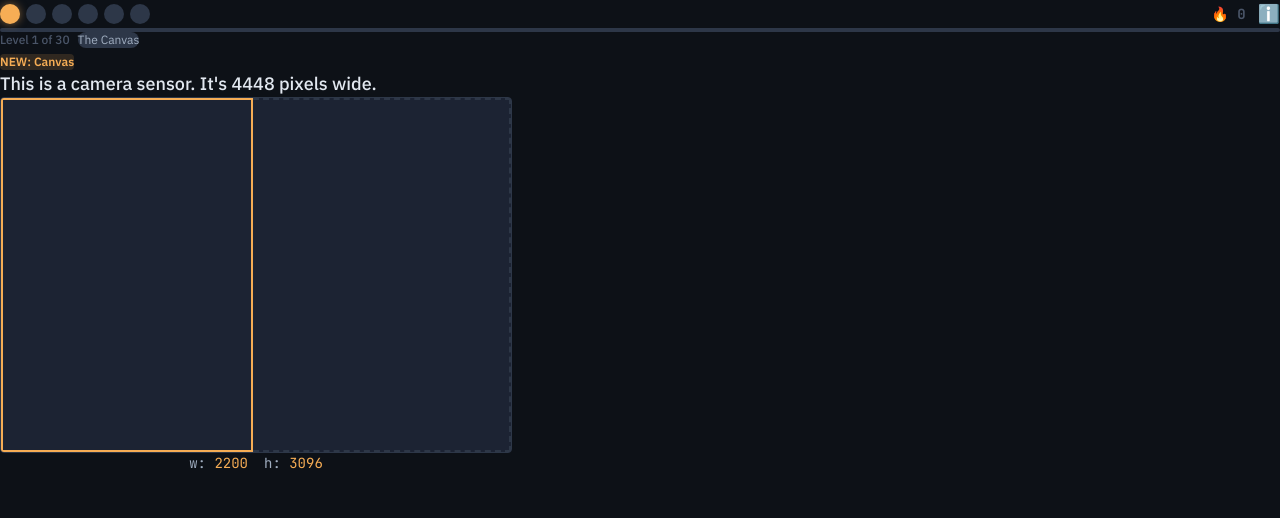
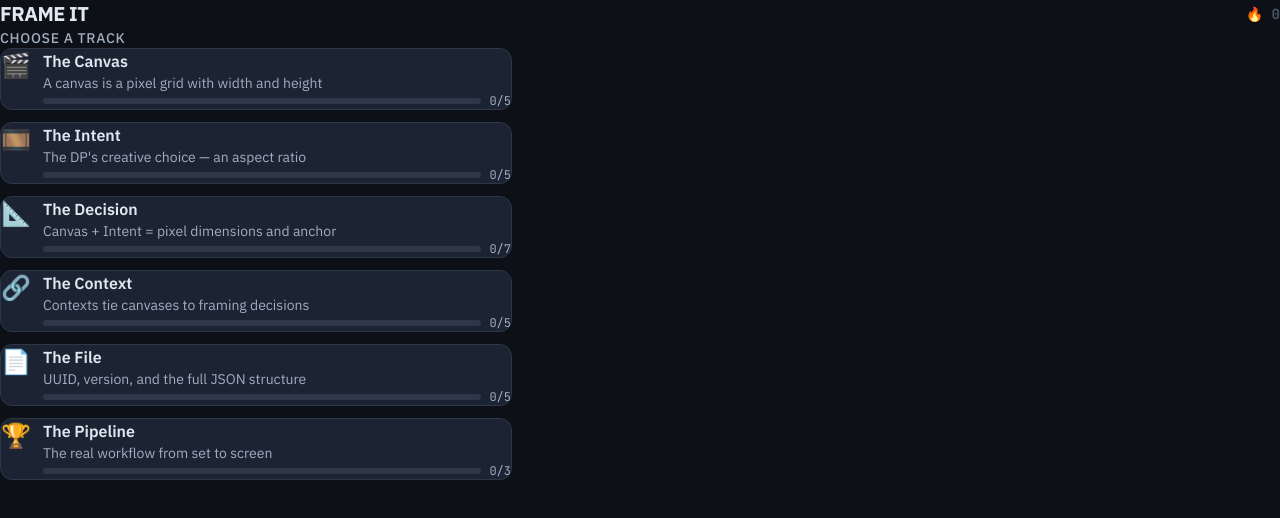
Before and after one commit to andyjohnsononline-cmyk/ascfdlgame, a React (Vite) app: page / in a window 1280 px wide. Shown: the top 518 px of the page. Built offline with nearby package versions, Linux system fonts and the light colour scheme.

Commit message:
Add zone management functions and descriptions to levels.js; update App component for zone navigation and progress tracking

```diff
--- a/src/App.jsx
+++ b/src/App.jsx
@@ -1,13 +1,26 @@
 import { useState, useEffect, useCallback, useRef } from 'react';
-import { LEVELS, ZONE_NAMES, ZONE_REWARDS, ZONE_LEVEL_RANGES, getZoneForLevel, isLastLevelInZone } from './levels.js';
+import {
+  LEVELS,
+  ZONE_NAMES,
+  ZONE_REWARDS,
+  ZONE_LEVEL_RANGES,
+  getZoneForLevel,
+  isLastLevelInZone,
+  getZoneLevelCount,
+  getZoneCompletedCount,
+  getFirstIncompleteLevelInZone,
+  getLevelIndexInZone,
+} from './levels.js';
 import FrameLevel from './components/FrameLevel.jsx';
 import FixLevel from './components/FixLevel.jsx';
 import PickLevel from './components/PickLevel.jsx';
 import ZoneComplete from './components/ZoneComplete.jsx';
 import GameComplete from './components/GameComplete.jsx';
 import AboutOverlay from './components/AboutOverlay.jsx';
+import ZoneHub from './components/ZoneHub.jsx';
 
 export default function App() {
+  const [currentView, setCurrentView] = useState('hub');
   const [currentLevel, setCurrentLevel] = useState(1);
   const [streak, setStreak] = useState(0);
   const [completedLevels, setCompletedLevels] = useState(new Set());
@@ -17,6 +30,7 @@ export default function App() {
   const [showGameComplete, setShowGameComplete] = useState(false);
   const [showAbout, setShowAbout] = useState(false);
   const [streakBump, setStreakBump] = useState(false);
+  const [showHintText, setShowHintText] = useState(false);
   const hintTimerRef = useRef(null);
   const levelStartRef = useRef(Date.now());
 
@@ -27,6 +41,7 @@ export default function App() {
   useEffect(() => {
     setShowReveal(false);
     setHintVisible(false);
+    setShowHintText(false);
     levelStartRef.current = Date.now();
 
     if (hintTimerRef.current) clearTimeout(hintTimerRef.current);
@@ -70,32 +85,50 @@ export default function App() {
 
   const handleZoneContinue = useCallback(() => {
     setShowZoneComplete(null);
-    const nextId = currentLevel + 1;
-    if (nextId <= totalLevels) {
-      setCurrentLevel(nextId);
-    }
-  }, [currentLevel, totalLevels]);
+    setCurrentView('hub');
+  }, []);
 
   const handleRestart = useCallback(() => {
-    setCurrentLevel(1);
-    setStreak(0);
-    setCompletedLevels(new Set());
-    setShowReveal(false);
     setShowGameComplete(false);
-    setShowZoneComplete(null);
+    setCurrentView('hub');
   }, []);
 
-  const goToZone = useCallback((zi) => {
-    const [start] = ZONE_LEVEL_RANGES[zi];
-    setCurrentLevel(start);
+  const goToHub = useCallback(() => {
+    setCurrentView('hub');
     setShowReveal(false);
   }, []);
 
-  const [showHintText, setShowHintText] = useState(false);
+  const enterZone = useCallback(
+    (zi) => {
+      const levelId = getFirstIncompleteLevelInZone(zi, completedLevels);
+      setCurrentLevel(levelId);
+      setCurrentView('playing');
+      setShowReveal(false);
+    },
+    [completedLevels]
+  );
+
+  if (currentView === 'hub') {
+    return (
+      <>
+        <ZoneHub
+          completedLevels={completedLevels}
+          onEnterZone={enterZone}
+          streak={streak}
+        />
+        {showAbout && (
+          <AboutOverlay onClose={() => setShowAbout(false)} />
+        )}
+      </>
+    );
+  }
 
   if (!level) return null;
 
-  const progressPct = ((currentLevel - 1) / totalLevels) * 100;
+  const zoneLevelCount = getZoneLevelCount(zoneIndex);
+  const zoneLevelIndex = getLevelIndexInZone(currentLevel);
+  const zoneCompleted = getZoneCompletedCount(zoneIndex, completedLevels);
+  const zoneProgressPct = (zoneCompleted / zoneLevelCount) * 100;
 
   return (
     <div
@@ -104,37 +137,23 @@ export default function App() {
     >
       {/* Top bar */}
       <header className="px-4 pt-4 pb-2">
-        {/* Zone dots */}
         <div className="flex items-center justify-between mb-2">
-          <div className="flex gap-1.5">
-            {ZONE_LEVEL_RANGES.map((range, zi) => {
-              const zoneComplete = range[1] <= Math.max(...completedLevels, 0);
-              const isCurrent = zi === zoneIndex;
-              return (
-                <button
-                  key={zi}
-                  onClick={() => zoneComplete ? goToZone(zi) : null}
-                  className="w-5 h-5 rounded-full transition-all flex items-center justify-center"
-                  style={{
-                    backgroundColor: zoneComplete
-                      ? '#68D391'
-                      : isCurrent
-                        ? '#F6AD55'
-                        : '#2D3748',
-                    cursor: zoneComplete ? 'pointer' : 'default',
-                    boxShadow: isCurrent ? '0 0 8px rgba(246, 173, 85, 0.5)' : 'none',
-                  }}
-                  title={ZONE_NAMES[zi]}
-                >
-                  {zoneComplete && (
-                    <span className="text-xs" style={{ color: '#0D1117' }}>✓</span>
-                  )}
-                </button>
-              );
-            })}
+          <div className="flex items-center gap-3">
+            <button
+              onClick={goToHub}
+              className="text-sm font-medium transition-opacity hover:opacity-80"
+              style={{ color: '#A0AEC0' }}
+            >
+              ← Back
+            </button>
+            <span
+              className="text-sm font-semibold"
+              style={{ color: '#E2E8F0' }}
+            >
+              {ZONE_NAMES[zoneIndex]}
+            </span>
           </div>
 
-          {/* Streak + About */}
           <div className="flex items-center gap-3">
             <div
               className={`font-mono font-bold text-sm ${streakBump ? 'animate-streak-bump' : ''}`}
@@ -152,7 +171,7 @@ export default function App() {
           </div>
         </div>
 
-        {/* Progress bar */}
+        {/* Per-zone progress bar */}
         <div
           className="w-full h-1 rounded-full overflow-hidden"
           style={{ backgroundColor: '#2D3748' }}
@@ -160,7 +179,7 @@ export default function App() {
           <div
             className="h-full rounded-full transition-all duration-500"
             style={{
-              width: `${progressPct}%`,
+              width: `${zoneProgressPct}%`,
               backgroundColor: '#F6AD55',
             }}
           />
@@ -176,13 +195,7 @@ export default function App() {
               className="text-xs font-medium"
               style={{ color: '#4A5568' }}
             >
-              Level {currentLevel} of {totalLevels}
-            </span>
-            <span
-              className="text-xs px-2 py-0.5 rounded-full"
-              style={{ backgroundColor: '#2D3748', color: '#A0AEC0' }}
-            >
-              {ZONE_NAMES[zoneIndex]}
+              Level {zoneLevelIndex + 1} of {zoneLevelCount}
             </span>
           </div>
 
@@ -255,7 +268,11 @@ export default function App() {
                 color: '#0D1117',
               }}
             >
-              {level.isGameEnd ? 'Finish' : 'Next →'}
+              {level.isGameEnd
+                ? 'Finish'
+                : isLastLevelInZone(currentLevel)
+                  ? 'Complete Zone'
+                  : 'Next →'}
             </button>
           </div>
         )}
--- /dev/null
+++ b/src/components/ZoneHub.jsx
@@ -0,0 +1,142 @@
+import {
+  ZONE_NAMES,
+  ZONE_DESCRIPTIONS,
+  ZONE_EMOJIS,
+  ZONE_LEVEL_RANGES,
+  getZoneLevelCount,
+  getZoneCompletedCount,
+  isZoneComplete,
+} from '../levels.js';
+
+export default function ZoneHub({ completedLevels, onEnterZone, streak }) {
+  const allZonesComplete = ZONE_LEVEL_RANGES.every((_, zi) =>
+    isZoneComplete(zi, completedLevels)
+  );
+
+  return (
+    <div
+      className="min-h-screen flex flex-col"
+      style={{ backgroundColor: '#0D1117' }}
+    >
+      <header className="px-4 pt-5 pb-2">
+        <div className="flex items-center justify-between">
+          <h1
+            className="text-xl font-bold tracking-tight"
+            style={{ color: '#E2E8F0' }}
+          >
+            FRAME IT
+          </h1>
+          <div
+            className="font-mono font-bold text-sm"
+            style={{ color: streak > 0 ? '#F6AD55' : '#4A5568' }}
+          >
+            🔥 {streak}
+          </div>
+        </div>
+      </header>
+
+      <main className="flex-1 px-4 py-4 max-w-lg mx-auto w-full">
+        <h2
+          className="text-sm font-medium mb-4 uppercase tracking-wider"
+          style={{ color: '#A0AEC0' }}
+        >
+          Choose a Track
+        </h2>
+
+        <div className="flex flex-col gap-3">
+          {ZONE_LEVEL_RANGES.map((_, zi) => {
+            const total = getZoneLevelCount(zi);
+            const done = getZoneCompletedCount(zi, completedLevels);
+            const complete = isZoneComplete(zi, completedLevels);
+            const pct = (done / total) * 100;
+
+            return (
+              <button
+                key={zi}
+                onClick={() => onEnterZone(zi)}
+                className="w-full text-left rounded-xl p-4 transition-all hover:scale-[1.01] active:scale-[0.99]"
+                style={{
+                  backgroundColor: '#1C2333',
+                  border: `1px solid ${complete ? '#68D391' : '#2D3748'}`,
+                }}
+              >
+                <div className="flex items-start gap-3">
+                  <span className="text-2xl mt-0.5">{ZONE_EMOJIS[zi]}</span>
+                  <div className="flex-1 min-w-0">
+                    <div className="flex items-center gap-2">
+                      <span
+                        className="font-semibold text-base"
+                        style={{ color: '#E2E8F0' }}
+                      >
+                        {ZONE_NAMES[zi]}
+                      </span>
+                      {complete && (
+                        <span
+                          className="text-xs font-semibold px-1.5 py-0.5 rounded"
+                          style={{
+                            backgroundColor: 'rgba(104, 211, 145, 0.15)',
+                            color: '#68D391',
+                          }}
+                        >
+                          ✓ Complete
+                        </span>
+                      )}
+                    </div>
+                    <p
+                      className="text-sm mt-0.5"
+                      style={{ color: '#A0AEC0' }}
+                    >
+                      {ZONE_DESCRIPTIONS[zi]}
+                    </p>
+
+                    <div className="flex items-center gap-2 mt-2.5">
+                      <div
+                        className="flex-1 h-1.5 rounded-full overflow-hidden"
+                        style={{ backgroundColor: '#2D3748' }}
+                      >
+                        <div
+                          className="h-full rounded-full transition-all duration-500"
+                          style={{
+                            width: `${pct}%`,
+                            backgroundColor: complete ? '#68D391' : '#F6AD55',
+                          }}
+                        />
+                      </div>
+                      <span
+                        className="text-xs font-mono tabular-nums"
+                        style={{ color: '#A0AEC0' }}
+                      >
+                        {done}/{total}
+                      </span>
+                    </div>
+                  </div>
+                </div>
+              </button>
+            );
+          })}
+        </div>
+
+        {allZonesComplete && (
+          <div
+            className="mt-6 text-center p-4 rounded-xl animate-fade-in"
+            style={{
+              backgroundColor: 'rgba(104, 211, 145, 0.08)',
+              border: '1px solid rgba(104, 211, 145, 0.2)',
+            }}
+          >
+            <span className="text-3xl">🏆</span>
+            <p
+              className="text-lg font-bold mt-2"
+              style={{ color: '#68D391' }}
+            >
+              FDL CERTIFIED
+            </p>
+            <p className="text-sm mt-1" style={{ color: '#A0AEC0' }}>
+              You understand the ASC Framing Decision List!
+            </p>
+          </div>
+        )}
+      </main>
+    </div>
+  );
+}
--- a/src/levels.js
+++ b/src/levels.js
@@ -27,6 +27,17 @@ export const ZONE_LEVEL_RANGES = [
   [28, 30],
 ];
 
+export const ZONE_DESCRIPTIONS = [
+  'A canvas is a pixel grid with width and height',
+  "The DP's creative choice — an aspect ratio",
+  'Canvas + Intent = pixel dimensions and anchor',
+  'Contexts tie canvases to framing decisions',
+  'UUID, version, and the full JSON structure',
+  'The real workflow from set to screen',
+];
+
+export const ZONE_EMOJIS = ['🎬', '🎞️', '📐', '🔗', '📄', '🏆'];
+
 export function getZoneForLevel(levelId) {
   for (let i = 0; i < ZONE_LEVEL_RANGES.length; i++) {
     const [start, end] = ZONE_LEVEL_RANGES[i];
@@ -37,6 +48,47 @@ export function getZoneForLevel(levelId) {
 
 export function isLastLevelInZone(levelId) {
   return ZONE_LEVEL_RANGES.some(([, end]) => end === levelId);
+}
+
+export function getLevelsForZone(zoneIndex) {
+  const [start, end] = ZONE_LEVEL_RANGES[zoneIndex];
+  return LEVELS.filter((l) => l.id >= start && l.id <= end);
+}
+
+export function getZoneLevelCount(zoneIndex) {
+  const [start, end] = ZONE_LEVEL_RANGES[zoneIndex];
+  return end - start + 1;
+}
+
+export function getZoneCompletedCount(zoneIndex, completedLevels) {
+  const [start, end] = ZONE_LEVEL_RANGES[zoneIndex];
+  let count = 0;
+  for (let id = start; id <= end; id++) {
+    if (completedLevels.has(id)) count++;
+  }
+  return count;
+}
+
+export function getFirstIncompleteLevelInZone(zoneIndex, completedLevels) {
+  const [start, end] = ZONE_LEVEL_RANGES[zoneIndex];
+  for (let id = start; id <= end; id++) {
+    if (!completedLevels.has(id)) return id;
+  }
+  return start;
+}
+
+export function isZoneComplete(zoneIndex, completedLevels) {
+  const [start, end] = ZONE_LEVEL_RANGES[zoneIndex];
+  for (let id = start; id <= end; id++) {
+    if (!completedLevels.has(id)) return false;
+  }
+  return true;
+}
+
+export function getLevelIndexInZone(levelId) {
+  const zi = getZoneForLevel(levelId);
+  const [start] = ZONE_LEVEL_RANGES[zi];
+  return levelId - start;
 }
 
 export const LEVELS = [
```
Also changed, not shown: 1 other file (tests, documents, lock files or other folders).
